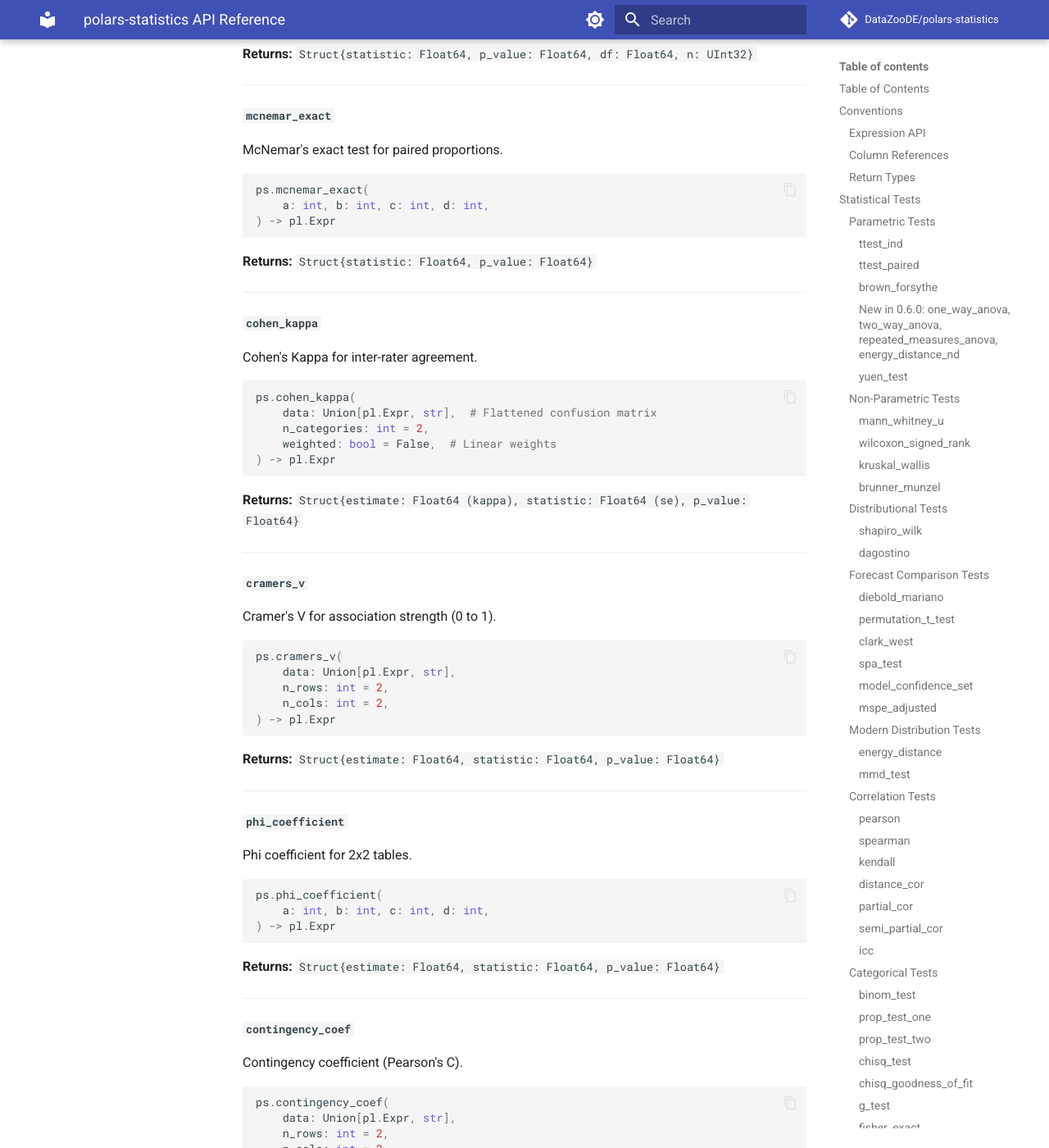
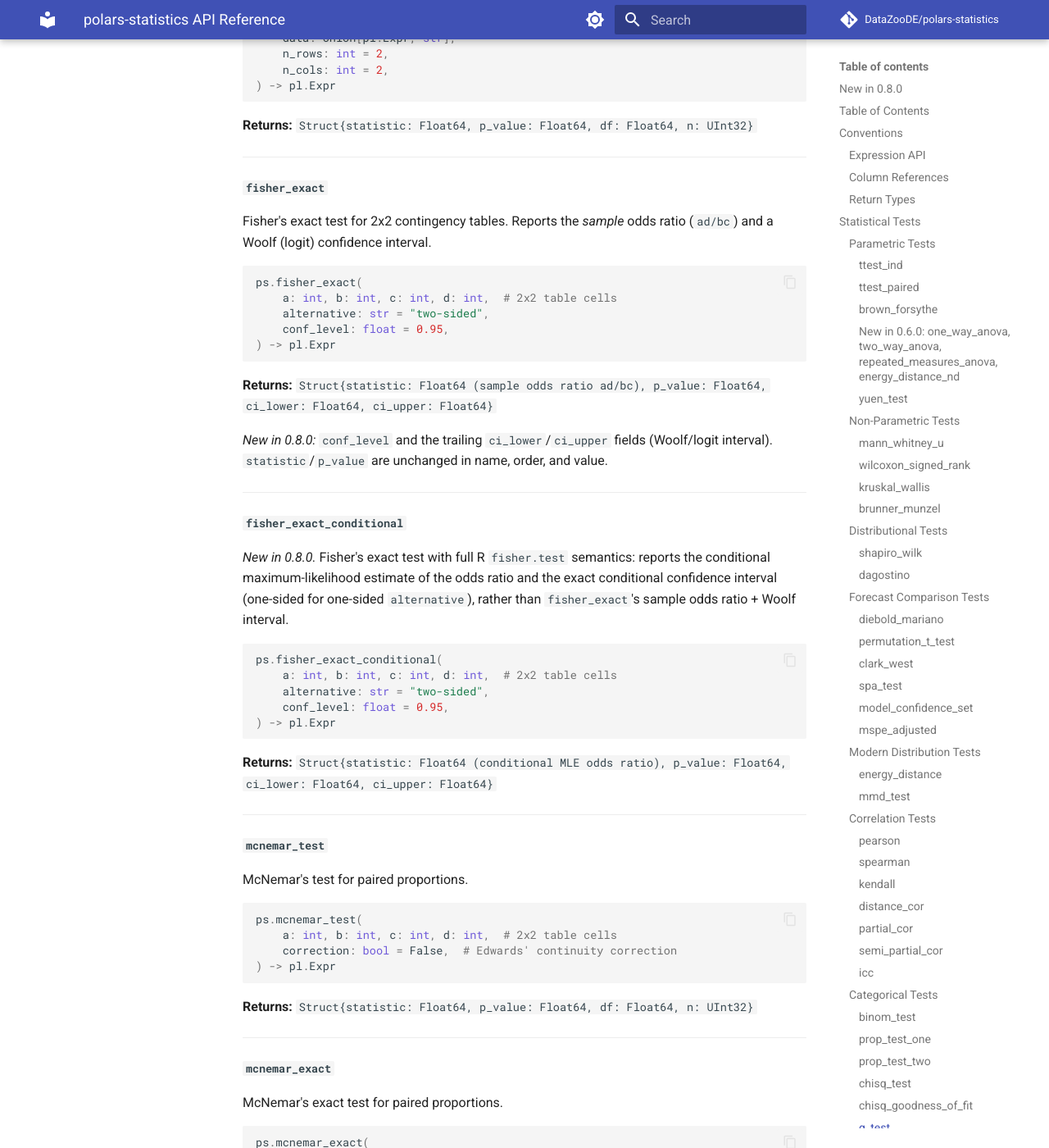
Before and after one commit to DataZooDE/polars-statistics, an MkDocs documentation site: the page built from docs/API_REFERENCE.md, in a window 1280 px wide and 1400 px high, scrolled down 12860 px. Shown: the whole window at 82% size. Built offline with MkDocs 1.6.1 and Material for MkDocs 9.7.7, drawn with Linux system fonts in a browser that asks for light colours; comment, search, counter and statistics services are not loaded; some of the changed text lies outside the part shown.

Commit message:
docs(16.1-08): README, legacy API reference, and validation page describe the new surface
README: effect sizes, Jarque-Bera, bootstrap CIs, conditional Fisher, Huber/
RANSAC inference examples, and the 9 new Rust *_fit names plus the additive
NegBin/RLS *_fit_with kwargs variants in "Available fit functions".

docs/API_REFERENCE.md: binom_test/prop_test_one/prop_test_two/fisher_exact
gain conf_level; fisher_exact documents its new ci_lower/ci_upper fields;
new fisher_exact_conditional entry; "New in 0.8.0" section links to the
modular API pages for the new builders and PyModel options.

docs/validation/index.md: new "Upstream Refresh (v0.8.0)" table with R
reference + tolerance for every newly validated capability; effectsize/
tseries/lme4 added to "R Packages Used"; Summary table gains a row.

uv run mkdocs build --strict exits 0.

Co-Authored-By: Claude Sonnet 5 <noreply@anthropic.com>

````diff
--- a/docs/API_REFERENCE.md
+++ b/docs/API_REFERENCE.md
@@ -7,6 +7,30 @@
 > **Last Updated:** 2026-01-17
 
 Complete API reference for polars-statistics. For quick start examples, see the [README](https://github.com/DataZooDE/polars-statistics#readme).
+
+## New in 0.8.0
+
+Upstream crate refresh (`anofox-statistics` 0.4.6, `anofox-regression` 0.5.16) —
+new builders and PyModel options:
+
+- **Effect sizes & bootstrap CIs** — `cohens_d`, `cohens_d_one_sample`,
+  `rank_biserial`, `matched_pairs_rank_biserial`, `rank_biserial_from_u`,
+  `bootstrap_mean_ci`, `bootstrap_ci`. See
+  [Effect Sizes & Bootstrap CIs](api/tests/effect-sizes.md).
+- **Normality** — `jarque_bera`. See
+  [Distributional Tests](api/tests/distributional.md).
+- **Categorical** — `conf_level` on `binom_test` / `prop_test_one` /
+  `prop_test_two` / `fisher_exact`; `fisher_exact`'s struct gains
+  `ci_lower`/`ci_upper`; new `fisher_exact_conditional`. See
+  [Categorical Tests](api/tests/categorical.md).
+- **Robust regression inference** — `Huber(compute_inference=True)`,
+  `RANSAC(compute_inference=True)` + `RANSAC.inlier_fit()`,
+  `TheilSen(univariate_pairwise=True)`,
+  `OLS`/`WLS`/`Ridge.variance_factor()`/`.leverage_new()`, Ridge sandwich
+  inference. See [Linear Models](api/classes/linear.md).
+- **GLM-family options** — `NegativeBinomial(estimate_dispersion=True)`,
+  `RLS(initial_p_diagonal=...)`, `GLMM.z_values`/`p_values`/`conf_int(level)`.
+  See [GLM Models](api/classes/glm.md).
 
 ---
 
@@ -522,6 +546,7 @@ ps.binom_test(
     n: int,
     p0: float = 0.5,
     alternative: str = "two-sided",  # "two-sided", "less", "greater"
+    conf_level: float = 0.95,
 ) -> pl.Expr
 ```
 
@@ -539,6 +564,7 @@ ps.prop_test_one(
     n: int,
     p0: float = 0.5,
     alternative: str = "two-sided",
+    conf_level: float = 0.95,
 ) -> pl.Expr
 ```
 
@@ -558,6 +584,7 @@ ps.prop_test_two(
     n2: int,
     alternative: str = "two-sided",
     correction: bool = False,  # Yates' continuity correction
+    conf_level: float = 0.95,
 ) -> pl.Expr
 ```
 
@@ -615,16 +642,42 @@ ps.g_test(
 
 #### `fisher_exact`
 
-Fisher's exact test for 2x2 contingency tables.
+Fisher's exact test for 2x2 contingency tables. Reports the *sample* odds ratio
+(`ad/bc`) and a Woolf (logit) confidence interval.
 
 ```python
 ps.fisher_exact(
     a: int, b: int, c: int, d: int,  # 2x2 table cells
     alternative: str = "two-sided",
-) -> pl.Expr
-```
-
-**Returns:** `Struct{statistic: Float64 (odds ratio), p_value: Float64}`
+    conf_level: float = 0.95,
+) -> pl.Expr
+```
+
+**Returns:** `Struct{statistic: Float64 (sample odds ratio ad/bc), p_value: Float64, ci_lower: Float64, ci_upper: Float64}`
+
+*New in 0.8.0:* `conf_level` and the trailing `ci_lower`/`ci_upper` fields
+(Woolf/logit interval). `statistic`/`p_value` are unchanged in name, order,
+and value.
+
+---
+
+#### `fisher_exact_conditional`
+
+*New in 0.8.0.* Fisher's exact test with full R `fisher.test` semantics:
+reports the conditional maximum-likelihood estimate of the odds ratio and the
+exact conditional confidence interval (one-sided for one-sided
+`alternative`), rather than `fisher_exact`'s sample odds ratio + Woolf
+interval.
+
+```python
+ps.fisher_exact_conditional(
+    a: int, b: int, c: int, d: int,  # 2x2 table cells
+    alternative: str = "two-sided",
+    conf_level: float = 0.95,
+) -> pl.Expr
+```
+
+**Returns:** `Struct{statistic: Float64 (conditional MLE odds ratio), p_value: Float64, ci_lower: Float64, ci_upper: Float64}`
 
 ---
 
````
Also changed, not shown: README.md (+28 -7 lines), docs/validation/index.md (+30 -1 lines).
